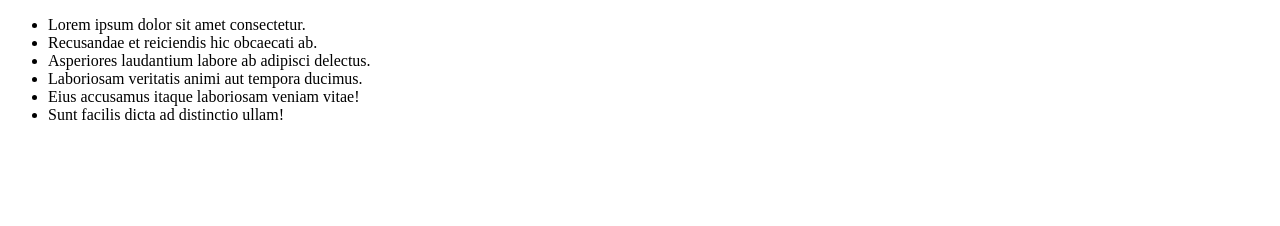
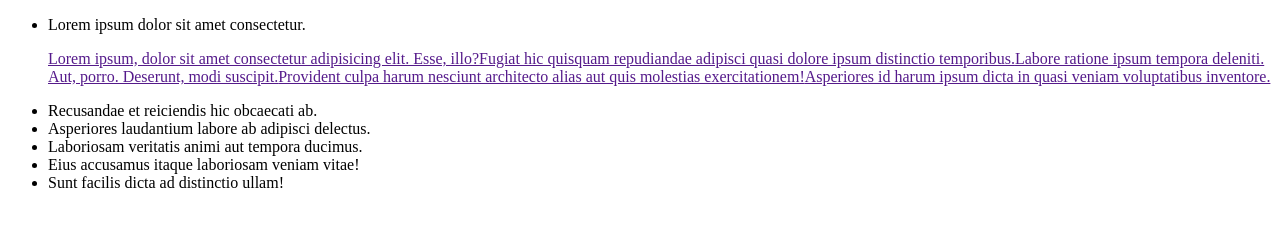
Before and after one commit to VladaBoiko/cautious-guacamole, a plain HTML site: page index.html in a window 1280 px wide. Drawn offline with Linux system fonts and the light colour scheme.

Commit message:
Update index.html

```diff
--- a/index.html
+++ b/index.html
@@ -9,6 +9,26 @@
   <body>
     <ul class="list">
       <li class="item">Lorem ipsum dolor sit amet consectetur.</li>
+      <p>
+        <a href=""
+          ><span
+            >Lorem ipsum, dolor sit amet consectetur adipisicing elit. Esse,
+            illo?</span
+          ><span
+            >Fugiat hic quisquam repudiandae adipisci quasi dolore ipsum
+            distinctio temporibus.</span
+          ><span
+            >Labore ratione ipsum tempora deleniti. Aut, porro. Deserunt, modi
+            suscipit.</span
+          ><span
+            >Provident culpa harum nesciunt architecto alias aut quis molestias
+            exercitationem!</span
+          ><span
+            >Asperiores id harum ipsum dicta in quasi veniam voluptatibus
+            inventore.</span
+          ></a
+        >
+      </p>
       <li class="item">Recusandae et reiciendis hic obcaecati ab.</li>
       <li class="item">Asperiores laudantium labore ab adipisci delectus.</li>
       <li class="item">Laboriosam veritatis animi aut tempora ducimus.</li>
```
